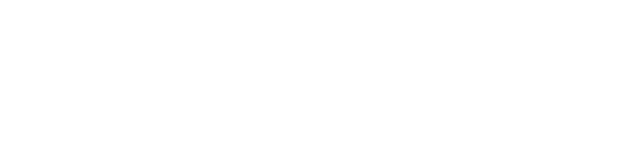
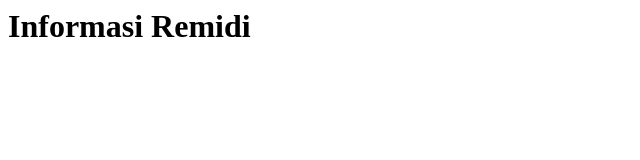
Before and after one commit to matthelosh/matthelosh.github.io, a plain HTML site: page info/info-remidi.html in a window 1280 px wide. Shown: the whole page, without its empty margins (0-640 px from the left). Drawn offline with Linux system fonts and the light colour scheme.

Commit message:
3nd Commitas

```diff
--- a/info/info-remidi.html
+++ b/info/info-remidi.html
@@ -1,8 +1,10 @@
 <html>
   <head>
-    <title></title>
+    <title>Info Remidi PAI</title>
     <meta content="">
     <style></style>
   </head>
-  <body></body>
+  <body>
+    <h1>Informasi Remidi</h1>
+  </body>
 </html>
```
